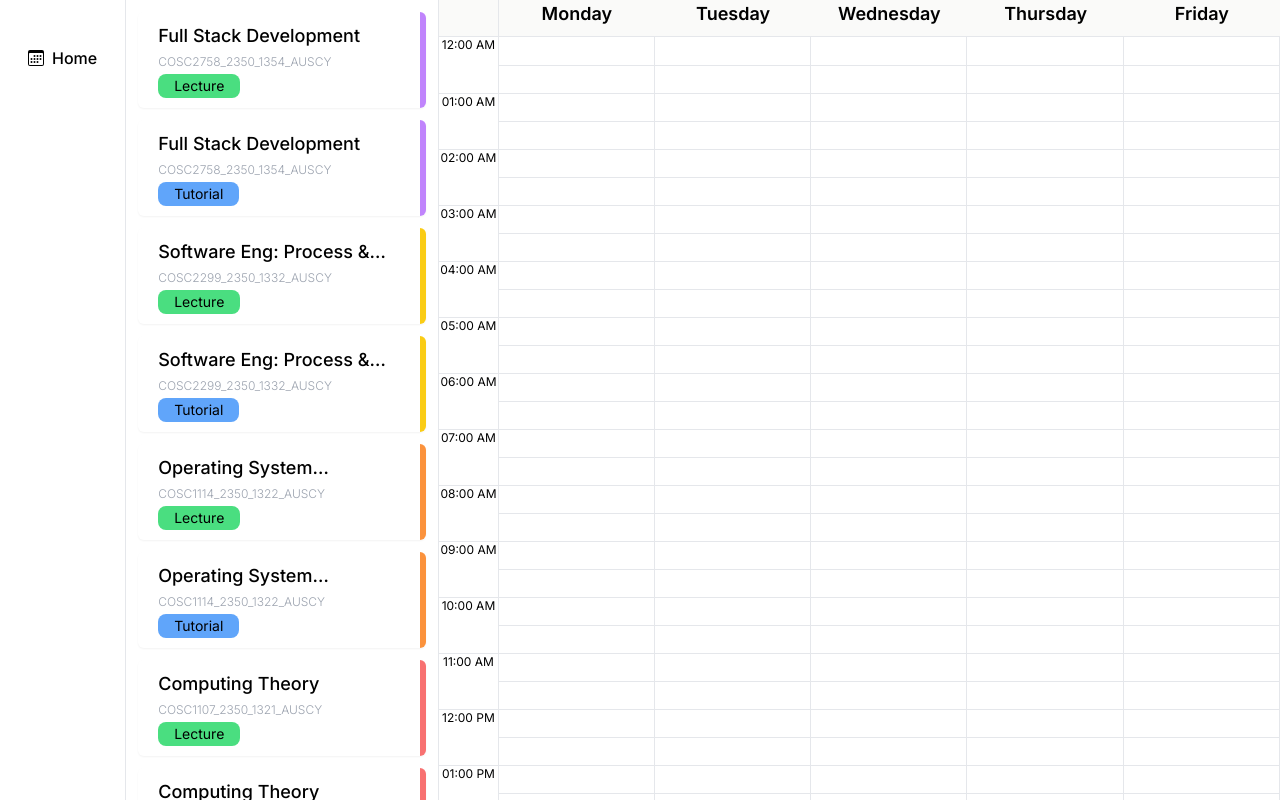
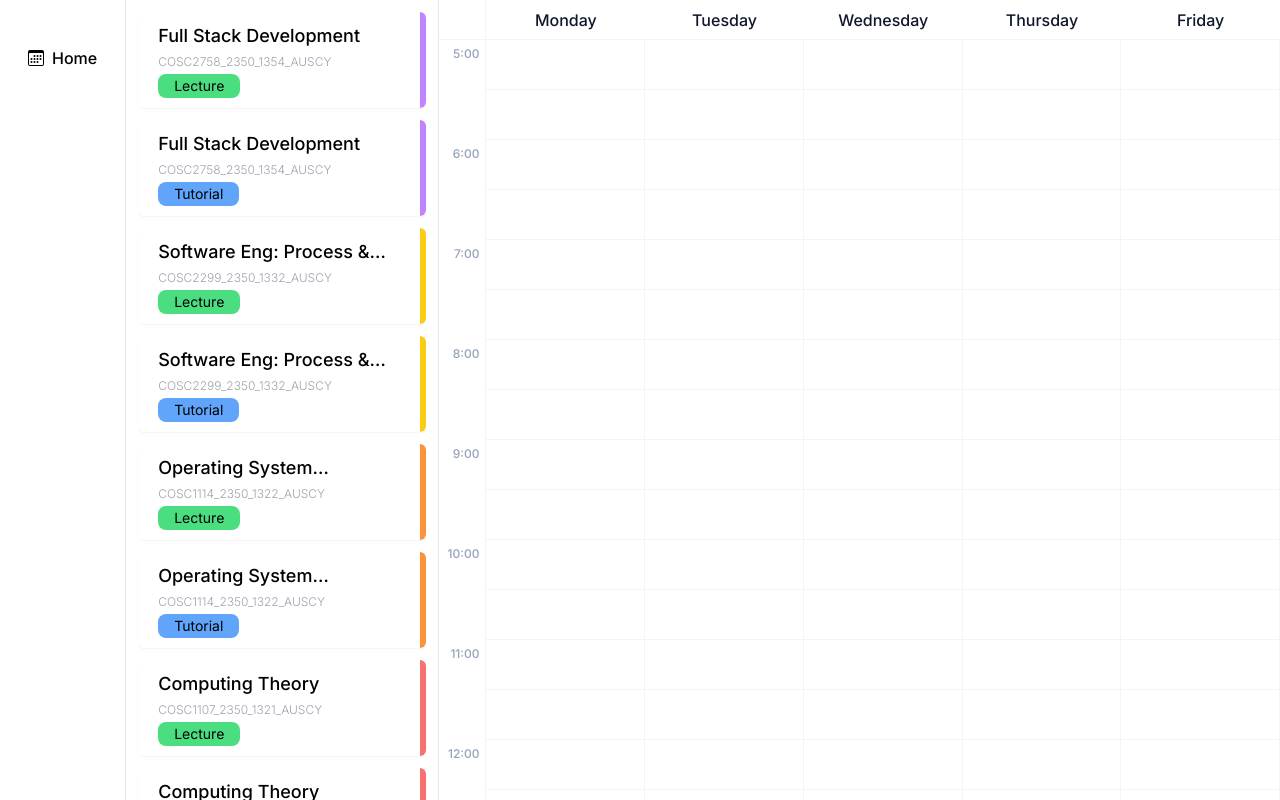
Before and after one commit to s3943811/PlanMyTimetable, a Next.js app: page / in a window 1280 px wide. Shown: the top 800 px of the page. Built offline with nearby package versions, Linux system fonts and the light colour scheme.

Commit message:
Refactor Planner component to use a grid layout

```diff
--- a/src/app/(Planner)/Calendar.tsx
+++ b/src/app/(Planner)/Calendar.tsx
@@ -4,7 +4,7 @@ import { Timeline, Planner } from "~/components";
 function Calendar() {
   return (
     <section className="flex w-full grow flex-row">
-      <Timeline />
+      {/* <Timeline /> */}
       <Planner />
     </section>
   );
--- a/src/components/Calendar/Planner.tsx
+++ b/src/components/Calendar/Planner.tsx
@@ -1,26 +1,101 @@
 import Day from "./Day";
 import DayGrid from "./DayGrid";
 import { Days } from "~/lib/definitions";
-function Planner() {
+import React from "react";
+// function Planner() {
+//   return (
+//     <div id="calendar" classNameName="grid w-full grid-cols-5">
+//       <Day day={Days[0]!}>
+//         <DayGrid day={Days.Monday} />
+//       </Day>
+//       <Day day={Days[1]!}>
+//         <DayGrid day={Days.Tuesday} />
+//       </Day>
+//       <Day day={Days[2]!}>
+//         <DayGrid day={Days.Wednesday} />
+//       </Day>
+//       <Day day={Days[3]!}>
+//         <DayGrid day={Days.Thursday} />
+//       </Day>
+//       <Day day={Days[4]!}>
+//         <DayGrid day={Days.Friday} />
+//       </Day>
+//     </div>
+//   );
+// }
+function TimeSlot({ col, row }: { col: number; row: number }) {
+  const colStart = `col-start-[${col}]`;
+  const rowStart = `row-start-[${row}]`;
   return (
-    <div id="calendar" className="grid w-full grid-cols-5">
-      <Day day={Days[0]!}>
-        <DayGrid day={Days.Monday} />
-      </Day>
-      <Day day={Days[1]!}>
-        <DayGrid day={Days.Tuesday} />
-      </Day>
-      <Day day={Days[2]!}>
-        <DayGrid day={Days.Wednesday} />
-      </Day>
-      <Day day={Days[3]!}>
-        <DayGrid day={Days.Thursday} />
-      </Day>
-      <Day day={Days[4]!}>
-        <DayGrid day={Days.Friday} />
-      </Day>
+    <div
+      className={`${colStart} ${rowStart} border-b border-r border-slate-100 `}
+    ></div>
+  );
+}
+function Header() {
+  return (
+    <>
+      <div className="h-18 sticky top-0 z-10 col-start-[1] row-start-[1] border-b border-r border-slate-100 bg-white bg-clip-padding py-2 text-sm font-medium text-slate-900"></div>
+      <div className="text-md sticky top-0 z-10 col-start-[2] row-start-[1] border-b border-slate-100 bg-white bg-clip-padding py-2 text-center font-medium text-slate-900 ">
+        Monday
+      </div>
+      <div className="text-md sticky top-0 z-10 col-start-[3] row-start-[1] border-b border-slate-100 bg-white bg-clip-padding py-2 text-center font-medium text-slate-900 ">
+        Tuesday
+      </div>
+      <div className="text-md sticky top-0 z-10 col-start-[4] row-start-[1] border-b border-slate-100 bg-white bg-clip-padding py-2 text-center font-medium text-slate-900 ">
+        Wednesday
+      </div>
+      <div className="text-md sticky top-0 z-10 col-start-[5] row-start-[1] border-b border-slate-100 bg-white bg-clip-padding py-2 text-center font-medium text-slate-900 ">
+        Thursday
+      </div>
+      <div className="text-md sticky top-0 z-10 col-start-[6] row-start-[1] border-b border-slate-100 bg-white bg-clip-padding py-2 text-center font-medium text-slate-900 ">
+        Friday
+      </div>
+    </>
+  );
+}
+export default function Planner() {
+  return (
+    <div className="grid w-full grid-cols-[auto,repeat(5,1fr)] grid-rows-[2.5rem,repeat(38,50px)]">
+      <Header />
+      {/* <div className="sticky left-0 col-start-[1] row-start-[2] border-r border-slate-100 bg-white p-1.5 text-right text-xs font-medium uppercase text-slate-400 ">
+        5 AM
+      </div>
+      <TimeSlot col={2} row={2} />
+      <TimeSlot col={3} row={2} />
+      <TimeSlot col={4} row={2} />
+      <TimeSlot col={5} row={2} />
+      <TimeSlot col={6} row={2} />
+      <div className="sticky left-0 col-start-[1] row-start-[3] border-r border-slate-100 bg-white p-1.5 text-right text-xs font-medium uppercase text-slate-400"></div>
+      <TimeSlot col={2} row={3} />
+      <TimeSlot col={3} row={3} />
+      <TimeSlot col={4} row={3} />
+      <TimeSlot col={5} row={3} />
+      <TimeSlot col={6} row={3} />
+      <div className="sticky left-0 col-start-[1] row-start-[4] border-r border-slate-100 bg-white p-1.5 text-right text-xs font-medium uppercase text-slate-400 ">
+        6 AM
+      </div>
+      <TimeSlot col={2} row={4} />
+      <TimeSlot col={3} row={4} />
+      <TimeSlot col={4} row={4} />
+      <TimeSlot col={5} row={4} />
+      <TimeSlot col={6} row={4} /> */}
+      {Array.from({ length: 38 }, (_, index) => (
+        <React.Fragment key={index}>
+          <div
+            className={`sticky left-0 col-start-[1] ${
+              "row-start-[" + [2 + index] + "]"
+            } border-r border-slate-100 bg-white p-1.5 text-right text-xs font-medium uppercase text-slate-400`}
+          >
+            {index % 2 !== 1 && `${index / 2 + 5}:00`}
+          </div>
+          <TimeSlot col={2} row={2 + index} />
+          <TimeSlot col={3} row={2 + index} />
+          <TimeSlot col={4} row={2 + index} />
+          <TimeSlot col={5} row={2 + index} />
+          <TimeSlot col={6} row={2 + index} />
+        </React.Fragment>
+      ))}
     </div>
   );
 }
-
-export default Planner;
--- a/tailwind.config.ts
+++ b/tailwind.config.ts
@@ -6,7 +6,7 @@ export default {
   theme: {
     extend: {
       gridTemplateRows: {
-        '48': 'repeat(48, minmax(0, 1fr))',
+        "48": "repeat(48, minmax(0, 1fr))",
       },
       fontFamily: {
         sans: ["var(--font-sans)", ...fontFamily.sans],
```
